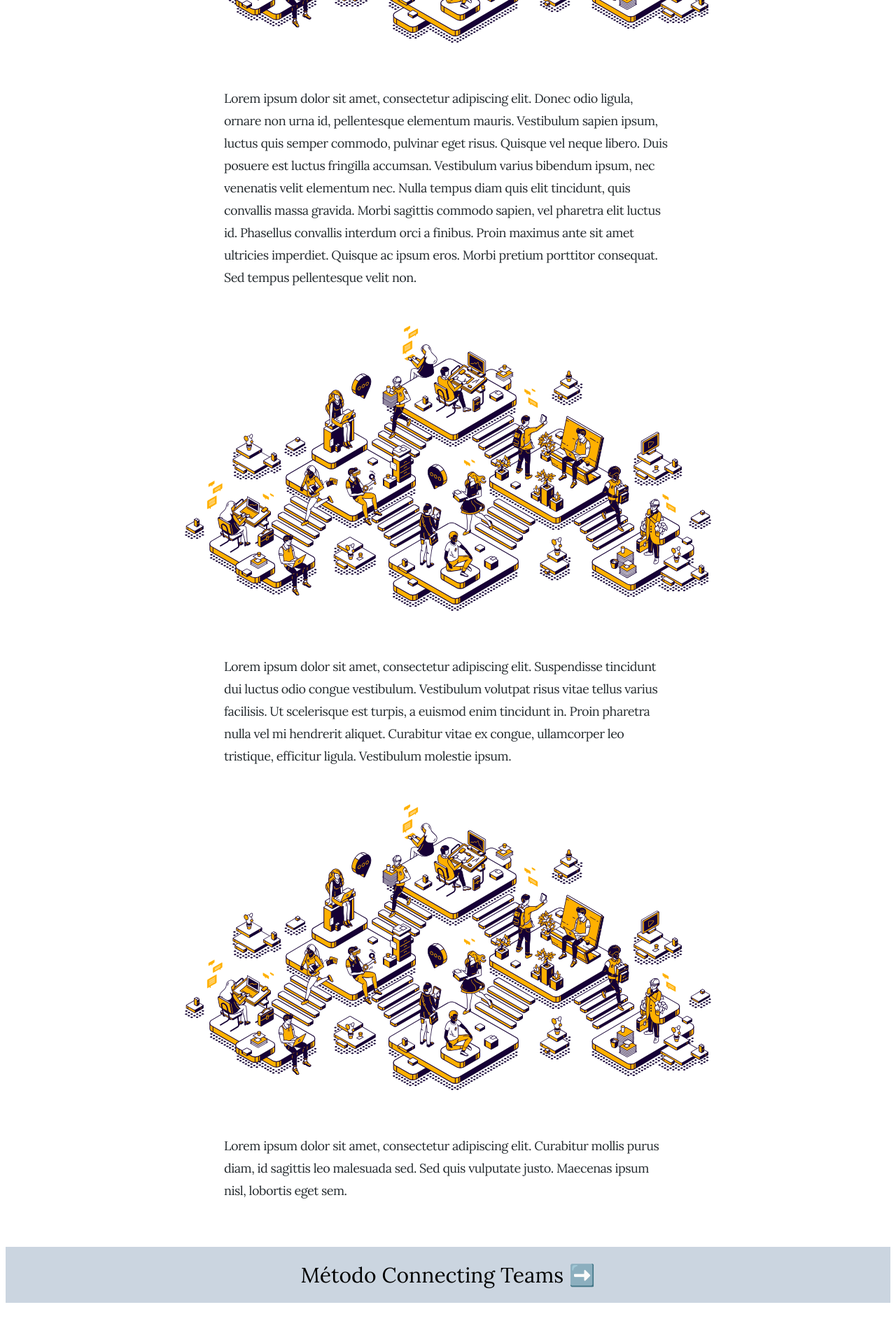
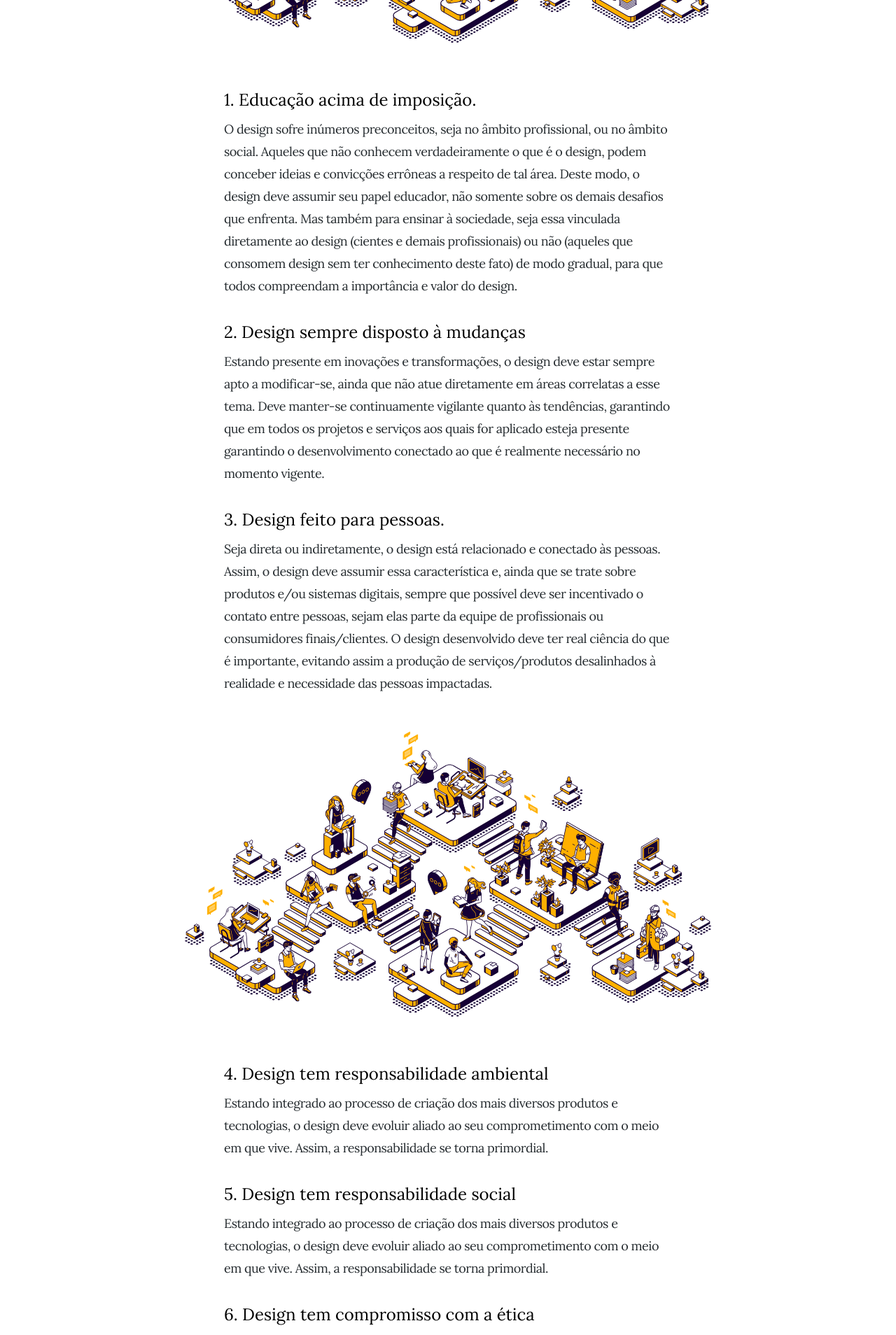
Before and after one commit to rsales/aware-design-manifest, a Vue app: page /manifesto in a window 1280 px wide. Shown: the part 1280-3188 px from the top of the page at 70% size. Built offline with nearby package versions, Linux system fonts and the light colour scheme.

Commit message:
Altering images and text manifest.

```diff
--- a/src/views/Home.vue
+++ b/src/views/Home.vue
@@ -30,7 +30,7 @@
               class="slide__image"
               :alt="item.headline"
               v-lazy="item.img"
-              style="opacity: 1;"
+              style="opacity: 0.4;"
             />
           </div>
 
@@ -88,9 +88,9 @@ export default {
           button: "Ver Manifesto",
           to: "Manifest",
           img: {
-            src: require("@/assets/images/manifest-image.jpg"),
+            src: "https://images.pexels.com/photos/3184304/pexels-photo-3184304.jpeg?auto=compress&cs=tinysrgb&dpr=2&h=750&w=1260",
             error: require("@/assets/images/manifest-image.jpg"),
-            loading: require("@/assets/images/manifest-image-small.jpg")
+            loading: "https://images.pexels.com/photos/3184304/pexels-photo-3184304.jpeg?auto=compress&cs=tinysrgb&dpr=2&h=750&w=50"
           },
           color: "black"
         },
@@ -100,23 +100,23 @@ export default {
           button: "Ver Método",
           to: "Method",
           img: {
-            src: require("@/assets/images/method-image.jpg"),
+            src: "https://images.pexels.com/photos/3184431/pexels-photo-3184431.jpeg?auto=compress&cs=tinysrgb&dpr=2&h=750&w=1260",
             error: require("@/assets/images/method-image.jpg"),
-            loading: require("@/assets/images/method-image-small.jpg")
+            loading: "https://images.pexels.com/photos/3184431/pexels-photo-3184431.jpeg?auto=compress&cs=tinysrgb&dpr=2&h=750&w=50"
           },
           color: "black"
         },
         {
           index: 2,
-          headline: "Fazer parte dessa Inovação",
-          button: "Comprar MethodKit",
+          headline: "Trazer para minha Empresa",
+          button: "Adquirir MethodCT",
           to: "Shop",
           img: {
-            src: require("@/assets/images/shop-image.jpg"),
+            src: "https://images.pexels.com/photos/4668350/pexels-photo-4668350.jpeg?auto=compress&cs=tinysrgb&dpr=2&h=750&w=1260",
             error: require("@/assets/images/shop-image.jpg"),
-            loading: require("@/assets/images/shop-image-small.jpg")
+            loading: "https://images.pexels.com/photos/4668350/pexels-photo-4668350.jpeg?auto=compress&cs=tinysrgb&dpr=2&h=750&w=50"
           },
-          color: "white"
+          color: "black"
         }
       ]
     };
--- a/src/views/Manifest.vue
+++ b/src/views/Manifest.vue
@@ -51,18 +51,48 @@
         <div class="Grid">
           <div class="TextBlock-Content">
             <div class="Text TextStyles">
+              <h3 class="text-2xl mb-2">
+                1. Educação acima de imposição.
+              </h3>
               <p>
-                Lorem ipsum dolor sit amet, consectetur adipiscing elit. Donec
-                odio ligula, ornare non urna id, pellentesque elementum mauris.
-                Vestibulum sapien ipsum, luctus quis semper commodo, pulvinar
-                eget risus. Quisque vel neque libero. Duis posuere est luctus
-                fringilla accumsan. Vestibulum varius bibendum ipsum, nec
-                venenatis velit elementum nec. Nulla tempus diam quis elit
-                tincidunt, quis convallis massa gravida. Morbi sagittis commodo
-                sapien, vel pharetra elit luctus id. Phasellus convallis
-                interdum orci a finibus. Proin maximus ante sit amet ultricies
-                imperdiet. Quisque ac ipsum eros. Morbi pretium porttitor
-                consequat. Sed tempus pellentesque velit non.
+                O design sofre inúmeros preconceitos, seja no âmbito
+                profissional, ou no âmbito social. Aqueles que não conhecem
+                verdadeiramente o que é o design, podem conceber ideias e
+                convicções errôneas a respeito de tal área. Deste modo, o design
+                deve assumir seu papel educador, não somente sobre os demais
+                desafios que enfrenta. Mas também para ensinar à sociedade, seja
+                essa vinculada diretamente ao design (cientes e demais
+                profissionais) ou não (aqueles que consomem design sem ter
+                conhecimento deste fato) de modo gradual, para que todos
+                compreendam a importância e valor do design.
+              </p>
+
+              <h3 class="text-2xl mb-2">
+                2. Design sempre disposto à mudanças
+              </h3>
+              <p>
+                Estando presente em inovações e transformações, o design deve
+                estar sempre apto a modificar-se, ainda que não atue diretamente
+                em áreas correlatas a esse tema. Deve manter-se continuamente
+                vigilante quanto às tendências, garantindo que em todos os
+                projetos e serviços aos quais for aplicado esteja presente
+                garantindo o desenvolvimento conectado ao que é realmente
+                necessário no momento vigente.
+              </p>
+
+              <h3 class="text-2xl mb-2">
+                3. Design feito para pessoas.
+              </h3>
+              <p>
+                Seja direta ou indiretamente, o design está relacionado e
+                conectado às pessoas. Assim, o design deve assumir essa
+                característica e, ainda que se trate sobre produtos e/ou
+                sistemas digitais, sempre que possível deve ser incentivado o
+                contato entre pessoas, sejam elas parte da equipe de
+                profissionais ou consumidores finais/clientes. O design
+                desenvolvido deve ter real ciência do que é importante, evitando
+                assim a produção de serviços/produtos desalinhados à realidade e
+                necessidade das pessoas impactadas.
               </p>
             </div>
           </div>
@@ -83,38 +113,47 @@
         <div class="Grid">
           <div class="TextBlock-Content">
             <div class="Text TextStyles">
+              <h3 class="text-2xl mb-2">
+                4. Design tem responsabilidade ambiental
+              </h3>
               <p>
-                Lorem ipsum dolor sit amet, consectetur adipiscing elit.
-                Suspendisse tincidunt dui luctus odio congue vestibulum.
-                Vestibulum volutpat risus vitae tellus varius facilisis. Ut
-                scelerisque est turpis, a euismod enim tincidunt in. Proin
-                pharetra nulla vel mi hendrerit aliquet. Curabitur vitae ex
-                congue, ullamcorper leo tristique, efficitur ligula. Vestibulum
-                molestie ipsum.
+                Estando integrado ao processo de criação dos mais diversos
+                produtos e tecnologias, o design deve evoluir aliado ao seu
+                comprometimento com o meio em que vive. Assim, a
+                responsabilidade se torna primordial.
               </p>
-            </div>
-          </div>
-        </div>
-      </section>
 
-      <section class="ImgBlock mt-5 mb-16">
-        <div class="container mx-auto px-5 sm:px-10 md:px-48 lg:px-64 xl:px-48">
-          <img
-            alt="illustra 1"
-            src="@/assets/images/illustrations/iso-illustration.svg"
-            class="w-100"
-          />
-        </div>
-      </section>
+              <h3 class="text-2xl mb-2">
+                5. Design tem responsabilidade social
+              </h3>
+              <p>
+                Estando integrado ao processo de criação dos mais diversos
+                produtos e tecnologias, o design deve evoluir aliado ao seu
+                comprometimento com o meio em que vive. Assim, a
+                responsabilidade se torna primordial.
+              </p>
 
-      <section class="TextBlock TextBlock--wide">
-        <div class="Grid">
-          <div class="TextBlock-Content">
-            <div class="Text TextStyles">
+              <h3 class="text-2xl mb-2">
+                6. Design tem compromisso com a ética
+              </h3>
               <p>
-                Lorem ipsum dolor sit amet, consectetur adipiscing elit.
-                Curabitur mollis purus diam, id sagittis leo malesuada sed. Sed
-                quis vulputate justo. Maecenas ipsum nisl, lobortis eget sem.
+                Com seu grande poder comunicador e transformador, o design deve
+                se responsabilizar pela informação que potencializa. É
+                imprescindível estar aliado às questões jurídicas quanto à
+                proteção de dados gerais, direitos autorais e o compromisso com
+                a verdade.
+              </p>
+
+              <h3 class="text-2xl mb-2">
+                7. Design como integração entre áreas
+              </h3>
+              <p>
+                O papel comunicador do design deve agir em prol de conectar
+                pessoas e equipes, para garantir e incentivar o diálogo. A
+                geração de equipes multidisciplinares é essencial para o
+                desenvolvimento de projetos sólidos e fundamentados. Portanto, o
+                design deve favorecer a troca de conhecimento e informações
+                entre pessoas, dando voz à todos e integrando diferentes áreas.
               </p>
             </div>
           </div>
--- a/src/views/Method.vue
+++ b/src/views/Method.vue
@@ -17,20 +17,24 @@
           <div class="TextBlock-Content">
             <div class="Text TextStyles">
               <p>
-                O Manifesto Design Ciente visa a defesa e construção de uma
-                prática de design que tenha compromisso com o futuro,
-                alinhando-se ao mundo atual à medida que se posiciona aos novos
-                desafios. A palavra ciente vem de encontro à carga de
-                responsabilidade que o design carrega ao ser o agente
-                transformador e inovador, usando de sua técnica e ciência de
-                métodos e estudos para agir em prol daqueles que impacta. Design
-                é criado por pessoas e para pessoas, então deve se
-                responsabilizar pela segurança e qualidade de vida do ser humano
-                e do meio em que este habita.
-              </p>
-              <p>
-                Para tal, o manifesto sintetiza esse anseio e essa busca em 7
-                pilares principais:
+                Diretamente influenciado pelo
+                <router-link
+                  class="no-underline hover:underline text-blue-500 text-lg"
+                  :to="{ name: 'Manifest' }"
+                >
+                  Manifesto Design Ciente
+                </router-link>
+                o <strong class="italic">Connecting Teams Method</strong> leva
+                em conta o papel design e visa auxiliar na comunicação e conexão
+                entre pessoas de uma mesma equipe de trabalho. Buscando um
+                contato mais próximo entre seus participante, mas estando ciente
+                da diversidade de situações e condições dentro das equipas, o CT
+                Method é uma híbrida, podendo ser aplicada virtual ou
+                analogicamente. O kit analógico é composto por cartões e o
+                digital por boards onde os participantes se conhecem, se
+                descobrem e se conectam em busca de um resultado comum. Com base
+                na jornada do herói, a equipe quebra primeiras impressões de
+                forma descontraída e inicia a prática de um pensamento conjunto.
               </p>
             </div>
           </div>
@@ -45,84 +49,6 @@
             <div class="col-span-1 bg-gray-300 h-10"></div>
             <div class="col-span-1 bg-gray-400 h-10"></div>
             <div class="col-span-2 bg-gray-500 h-10"></div>
-          </div>
-        </div>
-      </section>
-
-      <section class="TextBlock TextBlock--wide">
-        <div class="Grid">
-          <div class="TextBlock-Content">
-            <div class="Text TextStyles">
-              <p>
-                Lorem ipsum dolor sit amet, consectetur adipiscing elit. Donec
-                odio ligula, ornare non urna id, pellentesque elementum mauris.
-                Vestibulum sapien ipsum, luctus quis semper commodo, pulvinar
-                eget risus. Quisque vel neque libero. Duis posuere est luctus
-                fringilla accumsan. Vestibulum varius bibendum ipsum, nec
-                venenatis velit elementum nec. Nulla tempus diam quis elit
-                tincidunt, quis convallis massa gravida. Morbi sagittis commodo
-                sapien, vel pharetra elit luctus id. Phasellus convallis
-                interdum orci a finibus. Proin maximus ante sit amet ultricies
-                imperdiet. Quisque ac ipsum eros. Morbi pretium porttitor
-                consequat. Sed tempus pellentesque velit non.
-              </p>
-            </div>
-          </div>
-        </div>
-      </section>
-
-      <section class="StepsBlock mt-5 mb-16">
-        <div class="container mx-auto px-64">
-          <div class="grid grid-cols-3 gap-4">
-            <div class="col-span-3 bg-gray-100 h-10"></div>
-            <div class="col-span-2 bg-gray-200 h-10"></div>
-            <div class="col-span-1 bg-gray-300 h-10"></div>
-            <div class="col-span-1 bg-gray-400 h-10"></div>
-            <div class="col-span-2 bg-gray-500 h-10"></div>
-          </div>
-        </div>
-      </section>
-
-      <section class="TextBlock TextBlock--wide">
-        <div class="Grid">
-          <div class="TextBlock-Content">
-            <div class="Text TextStyles">
-              <p>
-                Lorem ipsum dolor sit amet, consectetur adipiscing elit.
-                Suspendisse tincidunt dui luctus odio congue vestibulum.
-                Vestibulum volutpat risus vitae tellus varius facilisis. Ut
-                scelerisque est turpis, a euismod enim tincidunt in. Proin
-                pharetra nulla vel mi hendrerit aliquet. Curabitur vitae ex
-                congue, ullamcorper leo tristique, efficitur ligula. Vestibulum
-                molestie ipsum.
-              </p>
-            </div>
-          </div>
-        </div>
-      </section>
-
-      <section class="StepsBlock mt-5 mb-16">
-        <div class="container mx-auto px-64">
-          <div class="grid grid-cols-3 gap-4">
-            <div class="col-span-3 bg-gray-100 h-10"></div>
-            <div class="col-span-2 bg-gray-200 h-10"></div>
-            <div class="col-span-1 bg-gray-300 h-10"></div>
-            <div class="col-span-1 bg-gray-400 h-10"></div>
-            <div class="col-span-2 bg-gray-500 h-10"></div>
-          </div>
-        </div>
-      </section>
-
-      <section class="TextBlock TextBlock--wide">
-        <div class="Grid">
-          <div class="TextBlock-Content">
-            <div class="Text TextStyles">
-              <p>
-                Lorem ipsum dolor sit amet, consectetur adipiscing elit.
-                Curabitur mollis purus diam, id sagittis leo malesuada sed. Sed
-                quis vulputate justo. Maecenas ipsum nisl, lobortis eget sem.
-              </p>
-            </div>
           </div>
         </div>
       </section>
```
